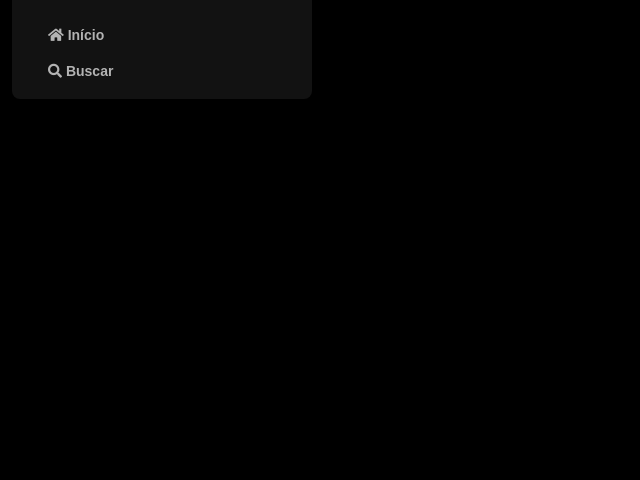
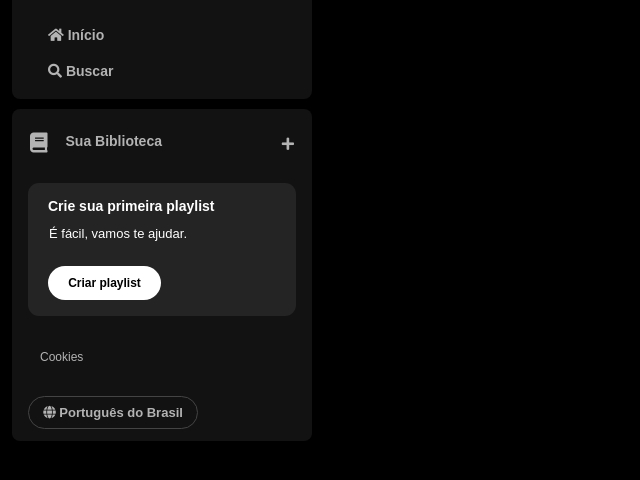
Before and after one commit to GaabrielCH/Imersao-spotify, a plain HTML site: page index.html in a window 1280 px wide. Shown: the part 74-554 px from the top of the page, without its empty margins (0-640 px from the left). Drawn offline with Linux system fonts and the light colour scheme.

Commit message:
New section library added

```diff
--- a/index.html
+++ b/index.html
@@ -1,5 +1,6 @@
 <!DOCTYPE html>
 <html lang="pt-br">
+
 <head>
     <meta charset="UTF-8">
     <meta name="viewport" content="width=device-width, initial-scale=1.0">
@@ -17,10 +18,11 @@
         integrity="sha384-jLKHWM3JRmfMU0A5x5AkjWkw/EYfGUAGagvnfryNV3F9VqM98XiIH7VBGVoxVSc7" crossorigin="anonymous" />
 
 </head>
+
 <body>
-    <body>
+
     <div class="sidebar">
-            <nav class="sidebar-nav">
+        <nav class="sidebar__nav">
             <div class="logo">
                 <a href="">
                     <img src="./src/assets/icons/logo-spotify.png" alt="Logo" />
@@ -41,8 +43,47 @@
                 </li>
             </ul>
         </nav>
+
+        <div class="library">
+            <div class="library__content">
+                <button class="library__button">
+                    <span class="fa fas fa-book"></span>
+                    <span>Sua Biblioteca</span>
+                </button>
+                <span class="fa fa-plus"></span>
+            </div>
+
+            <section class="section-playlist">
+                <div class="section-playlist__content">
+                    <span class="text title">Crie sua primeira playlist</span>
+                    <span class="text subtitle">É fácil, vamos te ajudar.</span>
+                    <button class="section-playlist__button">Criar playlist</button>
+                </div>
+            </section>
+<!--
+            <section class="section-playlist">
+                <div class="section-playlist__content">
+                    <span class="text title">Que tal seguir um podcast novo ?</span>
+                    <span class="text subtitle">Avisaremos você sobre novos episódios</span>
+                    <button class="section-playlist__button">Explore podcasts</button>
+                </div>
+            </section> -->
+
+            <div class="cookies">
+                <a href="">
+                    Cookies
+                </a>
+            </div>
+
+            <div class="languages">
+                <button class="languages__button">
+                    <span class="fa fa-globe"></span>
+                    <span>Português do Brasil</span>
+                </button>
+            </div>
+
+        </div>
     </div>
 </body>
 
-</body>
 </html>
--- a/src/styles/reset.css
+++ b/src/styles/reset.css
@@ -106,6 +106,7 @@ body {
   line-height: 1;
   background: #000;
   font-family: var(--font-dm-sans);
+  font-family: "DM Sans", sans-serif;
 }
 
 ol,
--- a/src/styles/styles.css
+++ b/src/styles/styles.css
@@ -1,5 +1,6 @@
 body{
     background-color: #000;
+    flex-direction: column;
 }
 
 .sidebar{
@@ -11,7 +12,7 @@ body{
     width:300px;
 }
 
-.sidebar-nav{
+.sidebar__nav{
     background-color: #121212;
     border-radius:8px;
     padding:16px 0 0 16px;
@@ -24,7 +25,7 @@ body{
     padding:16px 0 0 16px;
 }
 
-.sidebar-nav .logo img{
+.sidebar__nav .logo img{
     width:80px;
 }
 
@@ -42,5 +43,127 @@ body{
     text-decoration: none;
     font-weight: 600;
     font-size: 14px;
-    font-family: "DM Sans", sans-serif;
 }
+
+.library{
+    background-color: #121212;
+    border-radius: 8px;
+    display: flex;
+    justify-content: space-between;
+    flex-direction: column;
+    padding: 4px 8px;
+    color: #b3b3b3;
+    font-weight: 600px;
+    font-size: 14px;
+    margin-top: 10px;
+}
+
+.library .library__content{
+    display: flex;
+    justify-content: space-between;
+}
+
+.library .library__button{
+    display: flex;
+    margin-right: 10px;
+    color: #b3b3b3;
+    background-color: transparent;
+    border: 0px;
+    font-size: 14px;
+    font-weight: 700;
+    text-align: center;
+    text-decoration: none;
+    padding: 20px 10px;
+}
+
+.library .library__button .fa{
+    font-size: 20px;
+    margin-right: 10px;
+    font-weight: 300;
+    padding-right: 8px;
+
+}
+
+.library .library__content .fa-plus{
+    margin: 24px 10px;
+}
+
+.section-playlist{
+    display: flex;
+    background-color: #242424;
+    justify-content: space-between;
+    align-items: flex-start;
+    gap: 20px;
+    color: #b3b3b3;
+    font-weight: 600;
+    font-size: 14px;
+    margin: 8px 8px;
+    padding: 16px 20px;
+    border-radius: 11px;
+}
+
+.section-playlist .section-playlist__content{
+    display: flex;
+    flex-direction: column;
+}
+
+.section-playlist__content .text{
+    padding-bottom: 14px;
+    color: #fff;
+}
+
+.section-playlist__content .title{
+    font-weight: 700;
+}
+
+.section-playlist__content .subtitle{
+    font-weight: 500;
+    font-size: 13px;
+    padding-left: 1px;
+}
+
+.section-playlist__content .section-playlist__button{
+    background-color: #fff;
+    color: #000;
+    border-radius: 20px;
+    font-size: 12px;
+    display: flex;
+    justify-content: center;
+    font-weight: bold;
+    text-decoration: none;
+    text-transform: none;
+    padding: 10px;
+    margin-top: 12px;
+    border: 0px;
+    width: 113px;
+}
+
+.sidebar .cookies{
+    margin: 25px 20px;
+}
+
+.sidebar .cookies a{
+    color: #b3b3b3;
+    font-weight: 500;
+    font-size: 12px;
+    text-decoration: none;
+}
+
+.sidebar .cookies a:hover{
+    text-decoration: underline;
+    color: #fff;
+}
+
+.languages .languages__button{
+    align-items: center;
+    background-color: transparent;
+    color: #b3b3b3;
+    border: 1px solid #444444;
+    cursor: pointer;
+    font-size: 13px;
+    font-weight: bolder;
+    width: 170px;
+    margin: 8px;
+    padding: 8px;
+    border-radius: 20px;
+}
```
Also changed, not shown: 1 other file. Lines whose indentation alone changed are shown as unchanged.
